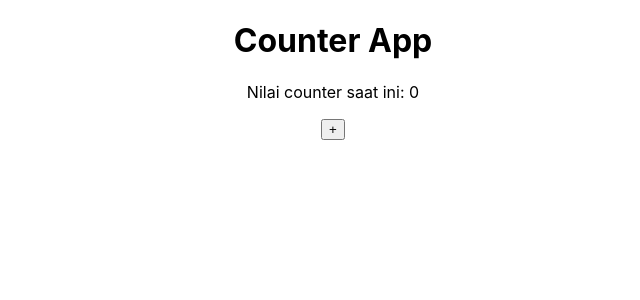
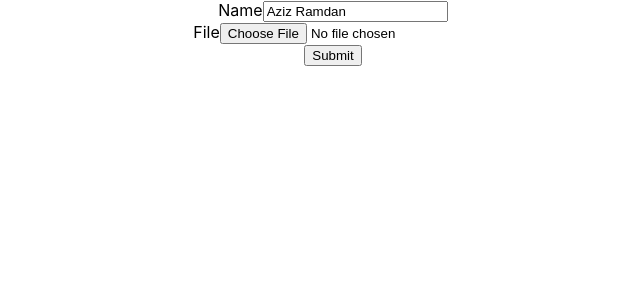
Before and after one commit to azizramdan/belajar-reactjs, a React (Create React App) app: page / in a window 1280 px wide. Shown: the top 300 px of the page, without its empty margins (307-947 px from the left). Built offline with nearby package versions, Linux system fonts and the light colour scheme.

Commit message:
menangani form - uncontrolled component

```diff
--- a/src/App.js
+++ b/src/App.js
@@ -1,11 +1,11 @@
 import React from 'react';
 import './App.css';
-import Counter from './Counter';
+import UncontrolledForm from './UncontrolledForm';
 
 function App() {
   return (
     <div className="App">
-      <Counter />
+      <UncontrolledForm />
     </div>
   );
 }
--- /dev/null
+++ b/src/UncontrolledForm.js
@@ -0,0 +1,26 @@
+import React from 'react'
+
+const UncontrolledForm = () => {
+  const inputName = React.useRef(null)
+  const inputFile = React.useRef(null)
+
+  const handleSubmit = e => {
+    e.preventDefault()
+    console.log(inputName.current.value);
+    console.log(inputFile.current.files[0] ? inputFile.current.files[0].name : 'belum memilih file');
+  }
+
+  return <form onSubmit={handleSubmit}>
+    <div>
+      <label>Name</label>
+      <input type='text' ref={inputName} defaultValue='Aziz Ramdan' />
+    </div>
+    <div>
+      <label>File</label>
+      <input type='file' ref={inputFile} />
+    </div>
+    <button type='submit'>Submit</button>
+  </form>
+}
+
+export default UncontrolledForm
```
